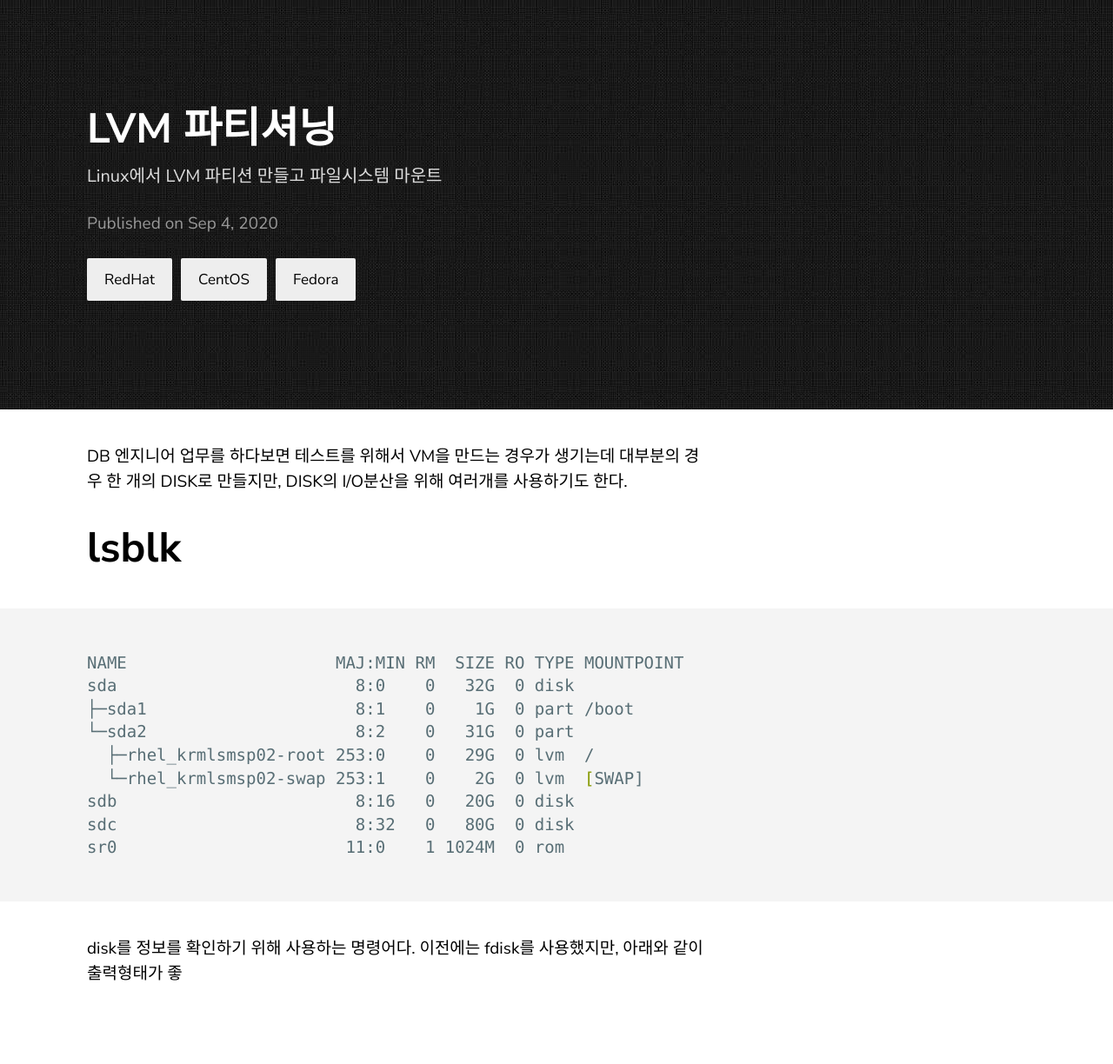
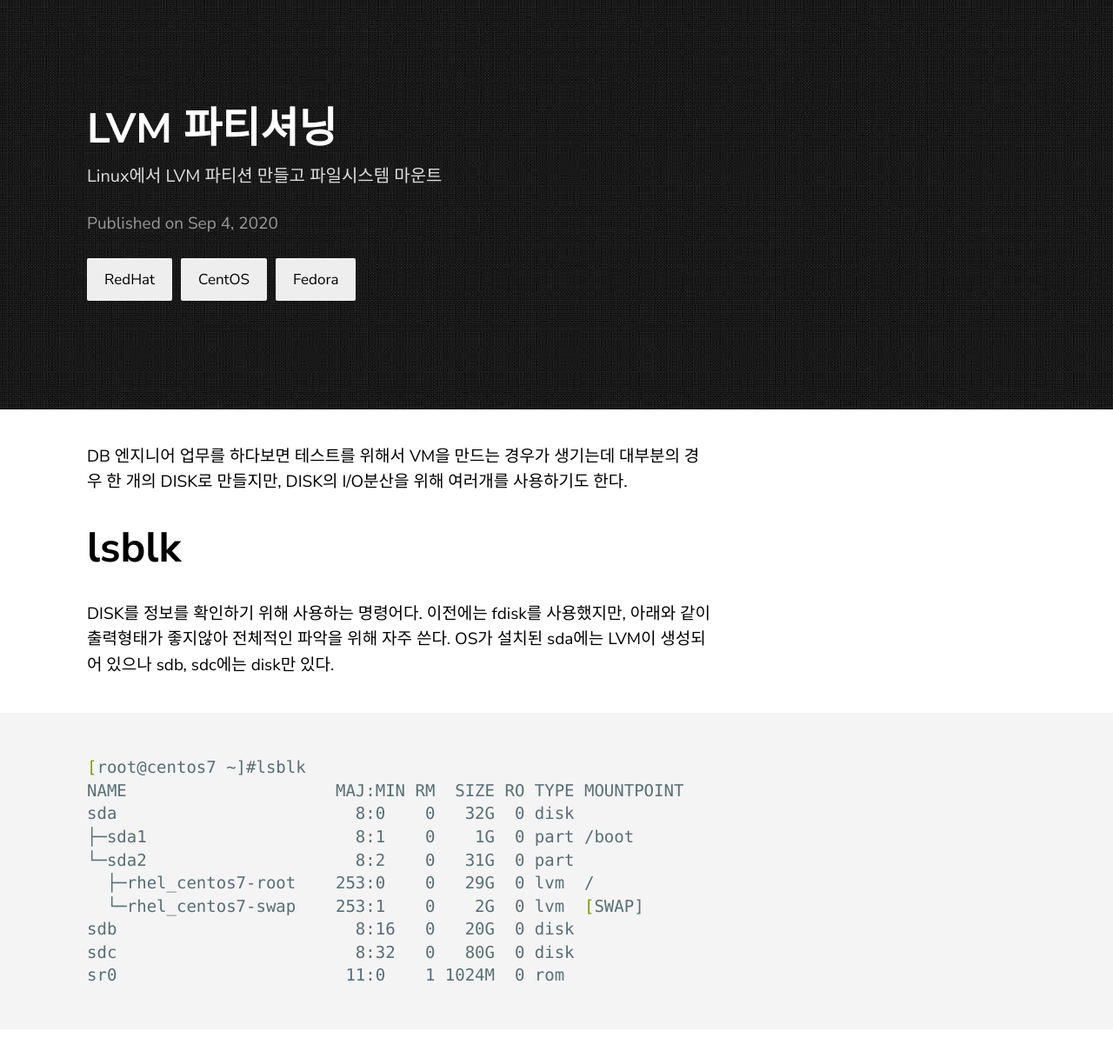
Before and after one commit to zdevowl/zdevowl.github.io, a Jekyll site: the page built from _posts/2020-09-05-lvm-partition.md, in a window 1280 px wide. Shown: the whole page at 87% size. Built offline with Jekyll 4.4.1, drawn with Linux system fonts in a browser that asks for light colours; before the commit the page ends 1155 px from its top, so only the background shows below that.

Commit message:
Update and rename 2020-09-04-lvm-partition.md to 2020-09-05-lvm-partition.md

````diff
--- a/_posts/2020-09-04-lvm-partition.md
+++ b/_posts/2020-09-05-lvm-partition.md
@@ -2,22 +2,23 @@
 layout: post
 title:  "LVM 파티셔닝"
 description: Linux에서 LVM 파티션 만들고 파일시스템 마운트
-date:   2020-09-04 22:08:00 +0900
+date:   2020-09-05 00:00:00 +0900
 categories: RedHat CentOS Fedora
 ---
 DB 엔지니어 업무를 하다보면 테스트를 위해서 VM을 만드는 경우가 생기는데 대부분의 경우 한 개의 DISK로 만들지만, DISK의 I/O분산을 위해 여러개를 사용하기도 한다.
 
 # lsblk
+DISK를 정보를 확인하기 위해 사용하는 명령어다. 이전에는 fdisk를 사용했지만, 아래와 같이 출력형태가 좋지않아 전체적인 파악을 위해 자주 쓴다.
+OS가 설치된 sda에는 LVM이 생성되어 있으나 sdb, sdc에는 disk만 있다.
 ```bash
+[root@centos7 ~]#lsblk
 NAME                     MAJ:MIN RM  SIZE RO TYPE MOUNTPOINT
 sda                        8:0    0   32G  0 disk
 ├─sda1                     8:1    0    1G  0 part /boot
 └─sda2                     8:2    0   31G  0 part
-  ├─rhel_krmlsmsp02-root 253:0    0   29G  0 lvm  /
-  └─rhel_krmlsmsp02-swap 253:1    0    2G  0 lvm  [SWAP]
+  ├─rhel_centos7-root    253:0    0   29G  0 lvm  /
+  └─rhel_centos7-swap    253:1    0    2G  0 lvm  [SWAP]
 sdb                        8:16   0   20G  0 disk
 sdc                        8:32   0   80G  0 disk
 sr0                       11:0    1 1024M  0 rom
 ```
-
-disk를 정보를 확인하기 위해 사용하는 명령어다. 이전에는 fdisk를 사용했지만, 아래와 같이 출력형태가 좋
````
